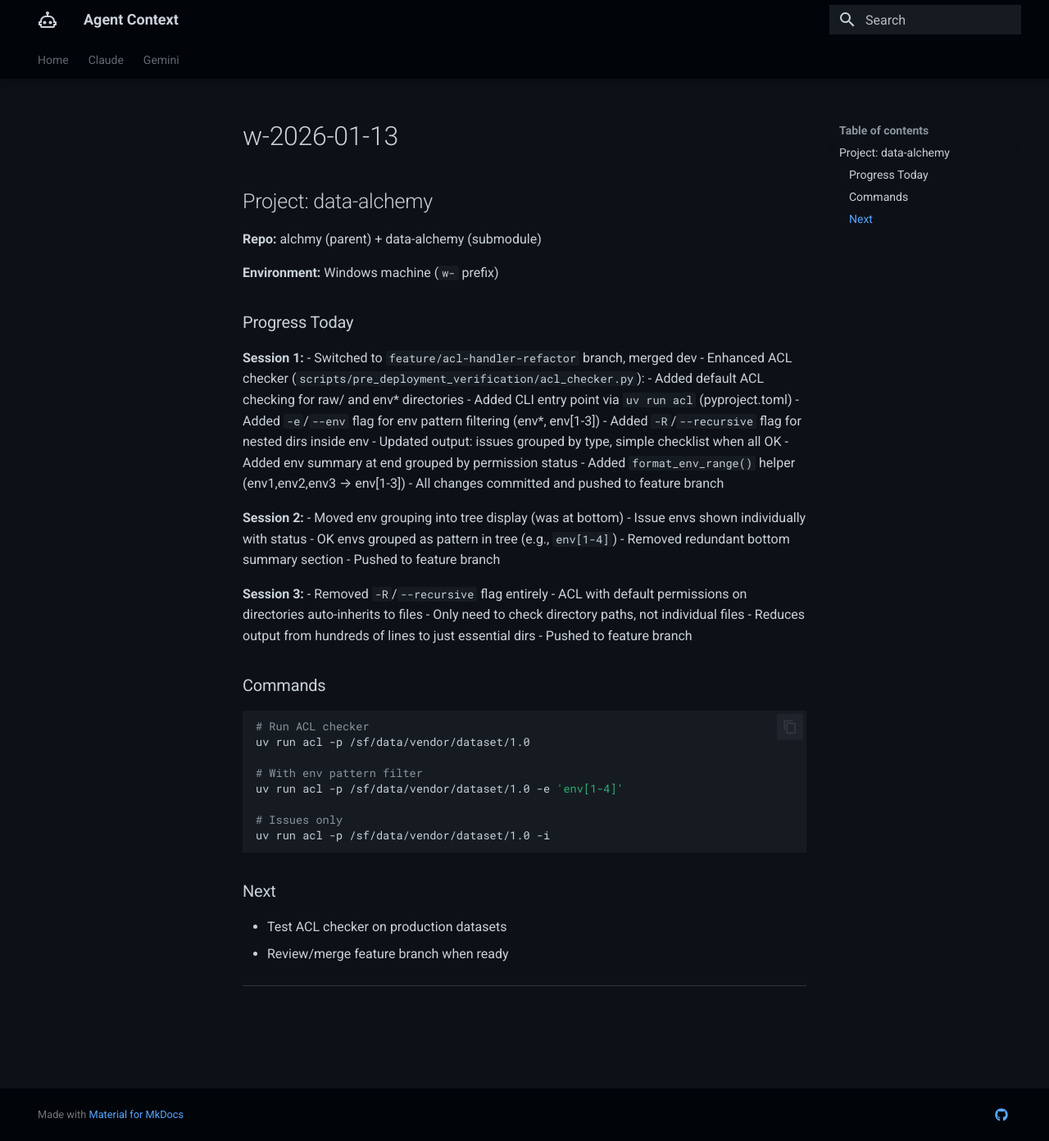
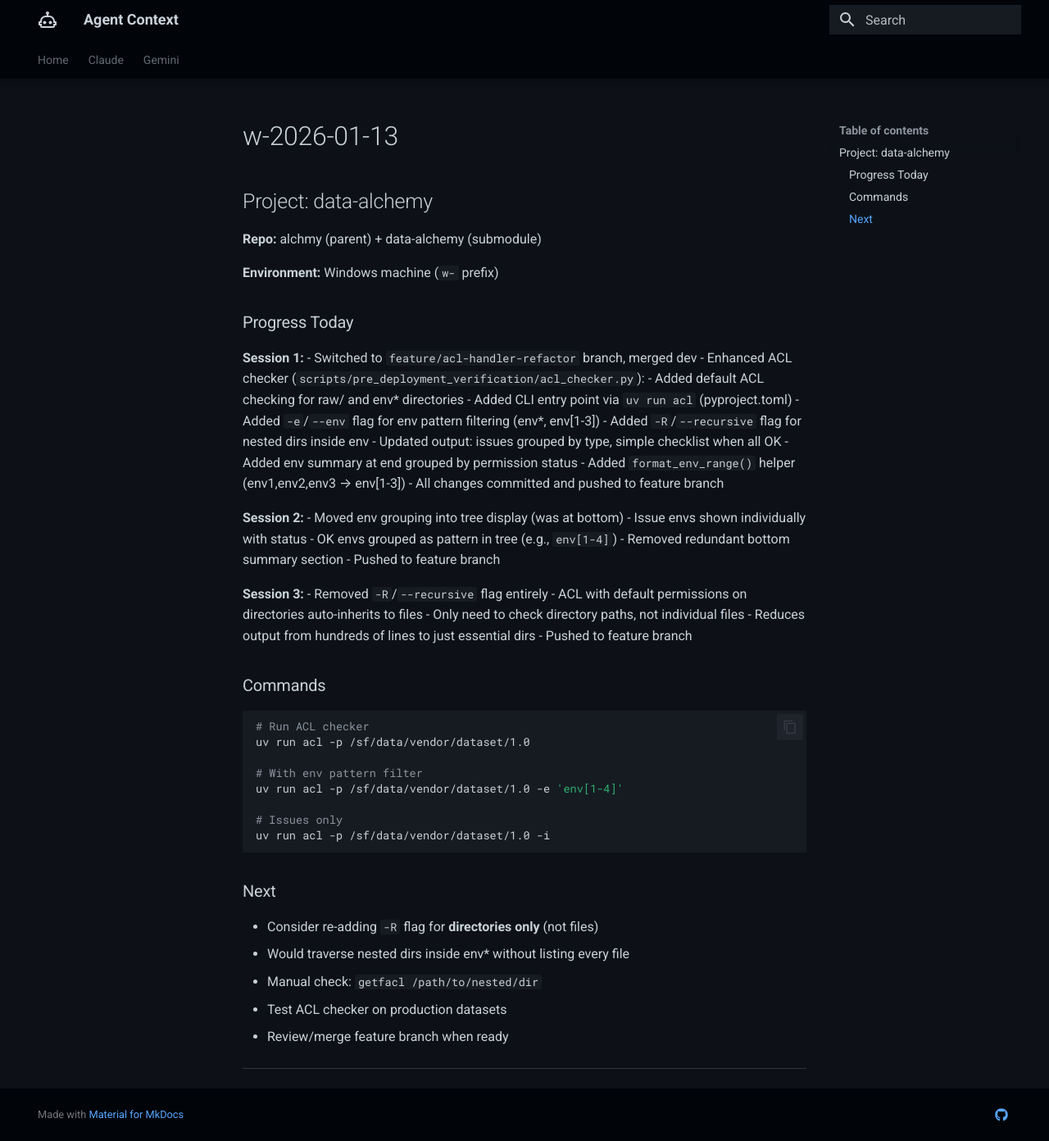
Before and after one commit to ThanuMahee12/AgentContext, an MkDocs documentation site: the page built from docs/Claude/sessions/w-2026-01-13.md, in a window 1280 px wide and 1392 px high. Shown: the whole window at 82% size. Built offline with MkDocs 1.6.1 and Material for MkDocs 9.7.7, drawn with Linux system fonts in a browser that asks for light colours.

Commit message:
docs: update session - nested folder discussion

```diff
--- a/docs/Claude/sessions/w-2026-01-13.md
+++ b/docs/Claude/sessions/w-2026-01-13.md
@@ -49,6 +49,9 @@ uv run acl -p /sf/data/vendor/dataset/1.0 -i
 
 ### Next
 
+- Consider re-adding `-R` flag for **directories only** (not files)
+  - Would traverse nested dirs inside env* without listing every file
+  - Manual check: `getfacl /path/to/nested/dir`
 - Test ACL checker on production datasets
 - Review/merge feature branch when ready
 
```
